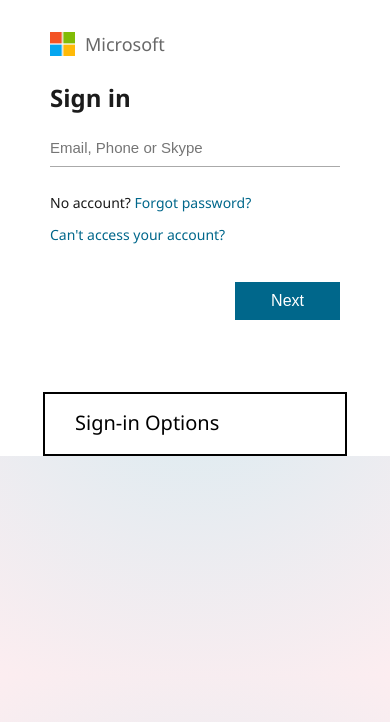
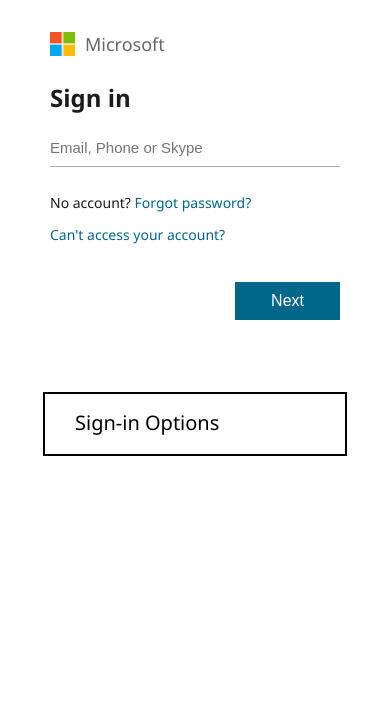
Before and after one commit to responsible-source/test-micro-soft, a React (Vite) app: page / in a window 390 px wide. Shown: the top 722 px of the page. Built offline with nearby package versions, Linux system fonts and the light colour scheme; no server answers.

Commit message:
Update index.css

```diff
--- a/src/index.css
+++ b/src/index.css
@@ -26,12 +26,10 @@
     outline: none;
 }
 
-@media screen and (max-width: 662px){
+@media screen and (max-width: 864px){
 
     body {
-
-        background-color: white;
-
+        background: white;
     }
 }
 
```
